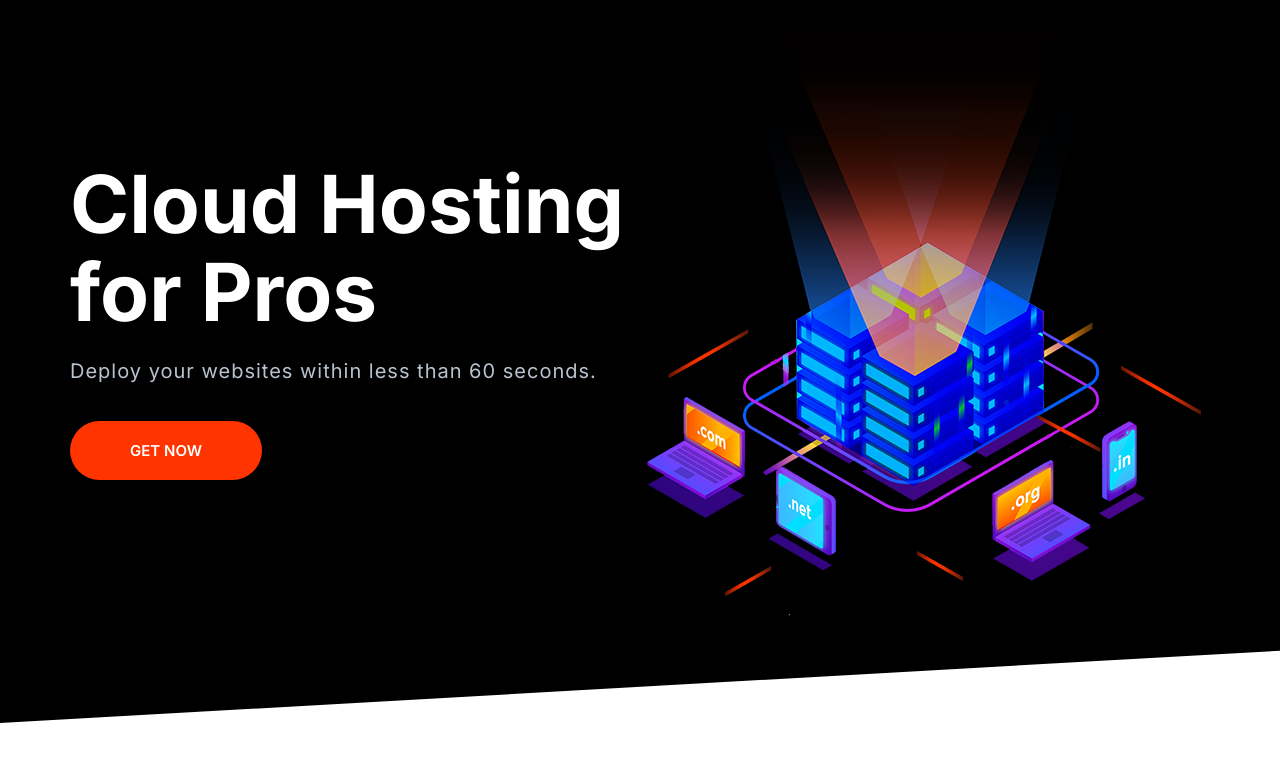
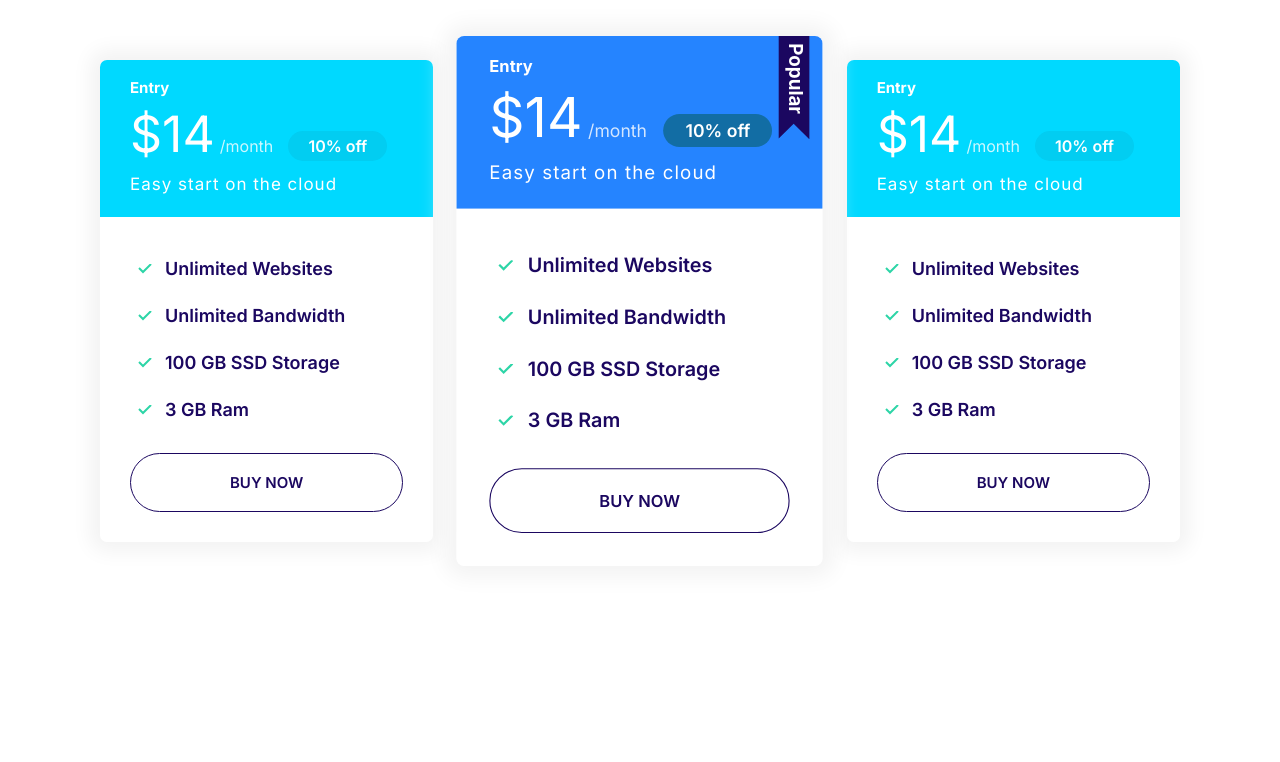
Before and after one commit to Harifmohamed/moshify, a plain HTML site: page index.html in a window 1280 px wide. Drawn offline with Linux system fonts and the light colour scheme.

Commit message:
plans-block was created

```diff
--- a/css/style.css
+++ b/css/style.css
@@ -307,11 +307,20 @@ a{
     color: #fff;
 }
 
+.card--primary .badge--primary{
+    background: #126da4;
+}
+
+
 .card--secondary .badge--secondary{
     background: #02cdf1;
 }
 
 /*---------------------------------- PLANS ----------------------------------------------------------------*/
+.plans{
+    transition: transform .2s ease-out;
+}
+
 .plan__name{
     margin: 0;
     color: #fff;
@@ -342,6 +351,10 @@ a{
     font-weight:600;
 }
 
+.plans--popular{
+    transform: scale(1.1);
+}
+
 .plans--popular .card__header {
     position: relative;
 }
@@ -352,7 +365,15 @@ a{
     display: inline-block;
     position: absolute;
     top: -6px;
-    right: 5%;
+    right: 2%;
+}
+
+.plans:hover {
+    transform: scale(1.05);
+}
+
+.plans--popular:hover {
+    transform: scale(1.15);
 }
 
 @media screen and (min-width: 1024px){
@@ -686,3 +707,13 @@ a{
        align-self: center;
      }
 }
+
+/*-------------------------------------- PLAN BLOCK -----------------------------------------------------*/
+.block-plans .grid{
+    gap: 8rem 4rem;
+}
+
+.block-plans .card{
+    max-width: 500px;
+    margin: 0 auto;
+}
--- a/index.html
+++ b/index.html
@@ -12,19 +12,69 @@
     <link rel="stylesheet" href="/css/style.css">
 </head>
 <body>
-    <section class="block block--dark block--sckewed--left hero">
-      <div class="container grid grid--1x2">
-      <header class="block__header hero__content">
-        <h1 class="block__heading">Cloud Hosting for Pros</h1>
-        <p class="hero__tagline">Deploy your websites within less than 60 seconds.</p>
-        <a class="btn btn--accent btn--stretched" href="#">Get now</a>
-      </header>
-      <picture>
-        <source type="image/webp" src="/images/banner.webp 1x, /images/banner@2x.webp 2x">
-        <source type="image/png" src="images/banner.png 1x, /images/banner@2x.png 2x">
-        <img class="hero__image" src="/images/banner.png" alt="">
-      </picture>
+    <section class="block container block-plans">
+      <div class="grid grid--1x3">
+        <div class="plans plans__entry ">
+          <div class="card card--secondary ">
+              <header class="card__header">
+                  <h3 class="plan__name">Entry</h3>
+                  <span class="plan__price">$14</span>
+                  <span class="plan__billing-cycle">/month</span>
+                  <span class="badge badge--secondary badge--small">10% off</span>
+                  <div class="plan__description">Easy start on the cloud</div>
+              </header>
+              <div class="card__body">
+                  <ul class="list list--tick" >
+                      <li class="list__item" >Unlimited Websites</li>
+                      <li class="list__item">Unlimited Bandwidth</li>
+                      <li class="list__item">100 GB SSD Storage </li>
+                      <li class="list__item">3 GB Ram</li>
+                  </ul>
+                  <button class="btn btn--outline btn--block ">BUY NOW</button>
+              </div>
+          </div>
+      </div>
+      <div class="plans plans--popular plans__business">
+        <div class="card card--primary ">
+            <header class="card__header">
+                <h3 class="plan__name">Entry</h3>
+                <span class="plan__price">$14</span>
+                <span class="plan__billing-cycle">/month</span>
+                <span class="badge badge--primary badge--small">10% off</span>
+                <div class="plan__description">Easy start on the cloud</div>
+            </header>
+            <div class="card__body">
+                <ul class="list list--tick" >
+                    <li class="list__item" >Unlimited Websites</li>
+                    <li class="list__item">Unlimited Bandwidth</li>
+                    <li class="list__item">100 GB SSD Storage </li>
+                    <li class="list__item">3 GB Ram</li>
+                </ul>
+                <button class="btn btn--outline btn--block ">BUY NOW</button>
+            </div>
+        </div>
     </div>
+    <div class="plans plans__business-plus">
+      <div class="card card--secondary ">
+          <header class="card__header">
+              <h3 class="plan__name">Entry</h3>
+              <span class="plan__price">$14</span>
+              <span class="plan__billing-cycle">/month</span>
+              <span class="badge badge--secondary badge--small">10% off</span>
+              <div class="plan__description">Easy start on the cloud</div>
+          </header>
+          <div class="card__body">
+              <ul class="list list--tick" >
+                  <li class="list__item" >Unlimited Websites</li>
+                  <li class="list__item">Unlimited Bandwidth</li>
+                  <li class="list__item">100 GB SSD Storage </li>
+                  <li class="list__item">3 GB Ram</li>
+              </ul>
+              <button class="btn btn--outline btn--block">BUY NOW</button>
+          </div>
+      </div>
+  </div>
+      </div>
     </section>
     <script src="/js/main.js"></script>
 </body>
```
Also changed, not shown: components/plans-block.html (added, +64 -0 lines).
